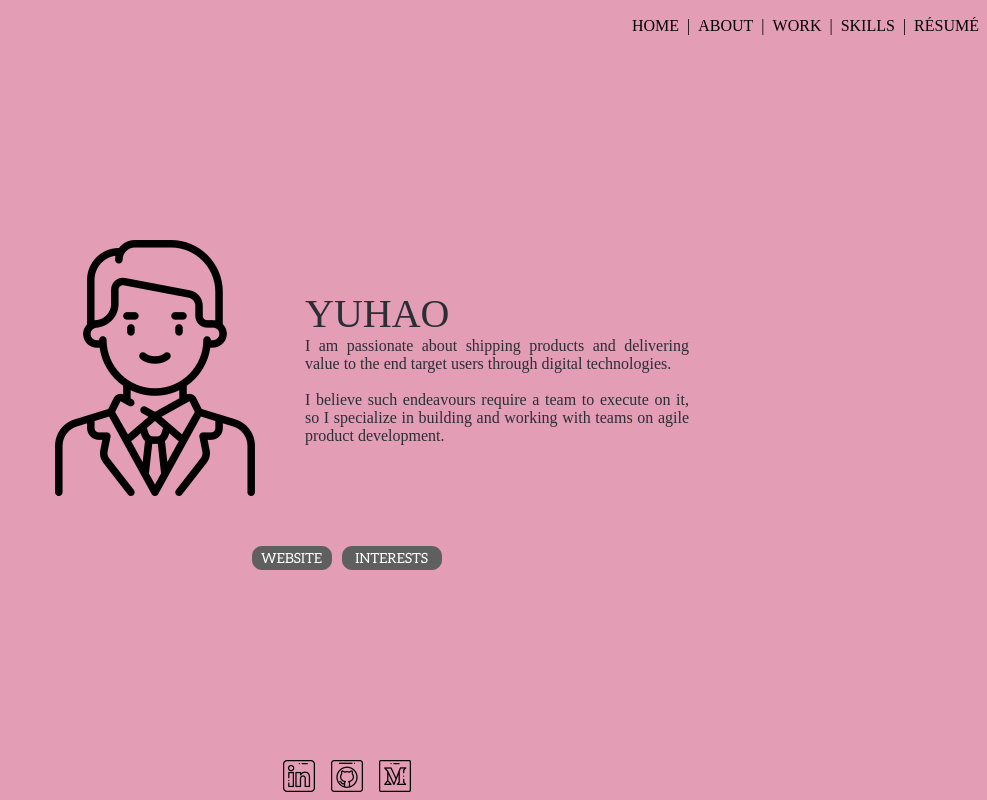
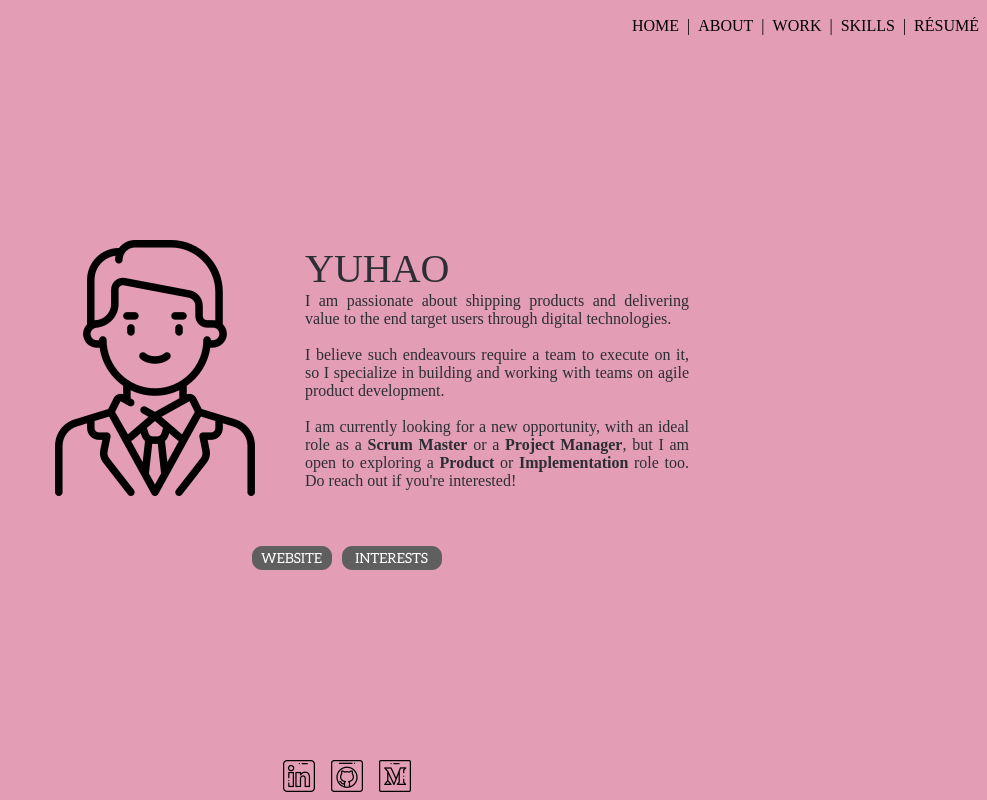
Before and after one commit to yuhaocooper/Personal-Website, a React (Create React App) app in the folder Client/: page /about in a window 1280 px wide. Shown: the whole page, without its empty margins (293-1280 px from the left). Built offline with nearby package versions, Linux system fonts and the light colour scheme.

Commit message:
changes to profile

```diff
--- a/Client/src/Pages/About.js
+++ b/Client/src/Pages/About.js
@@ -16,7 +16,7 @@ function About(){
         {}, //trick so that I can use the index state to set ternary condition for the descriptive and slide functions
         {
         title: "YUHAO",
-        description: "I am passionate about shipping products and delivering value to the end target users through digital technologies. \n\n I believe such endeavours require a team to execute on it, so I specialize in building and working with teams on agile product development.",
+        description: <div>I am passionate about shipping products and delivering value to the end target users through digital technologies. <br></br><br></br> I believe such endeavours require a team to execute on it, so I specialize in building and working with teams on agile product development.<br></br><br></br> I am currently looking for a new opportunity, with an ideal role as a <b>Scrum Master</b> or a <b>Project Manager</b>, but I am open to exploring a <b>Product</b> or <b>Implementation</b> role too. Do reach out if you're interested!  </div>,
         cardName: 'profile'
         },
         {
```
